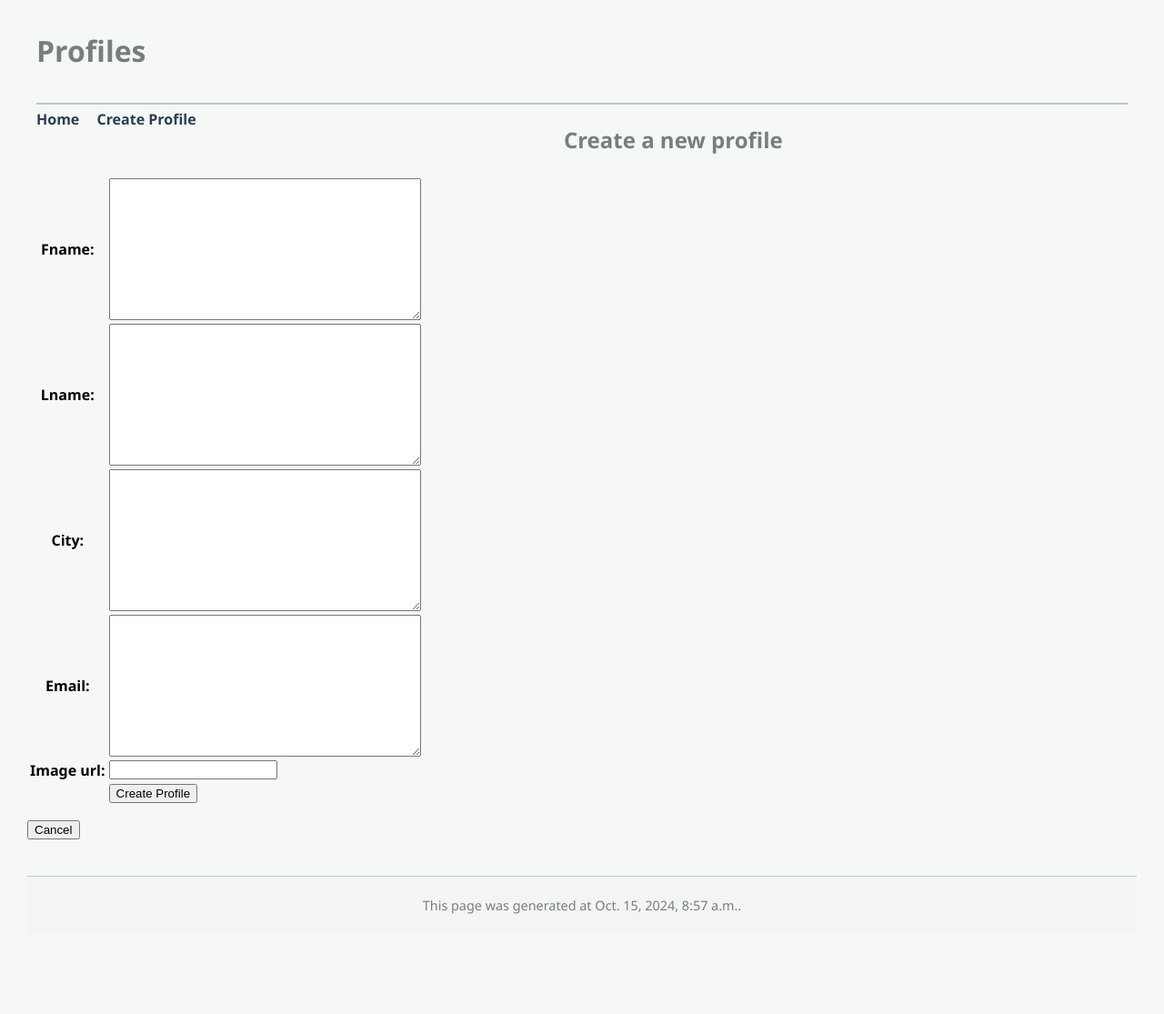
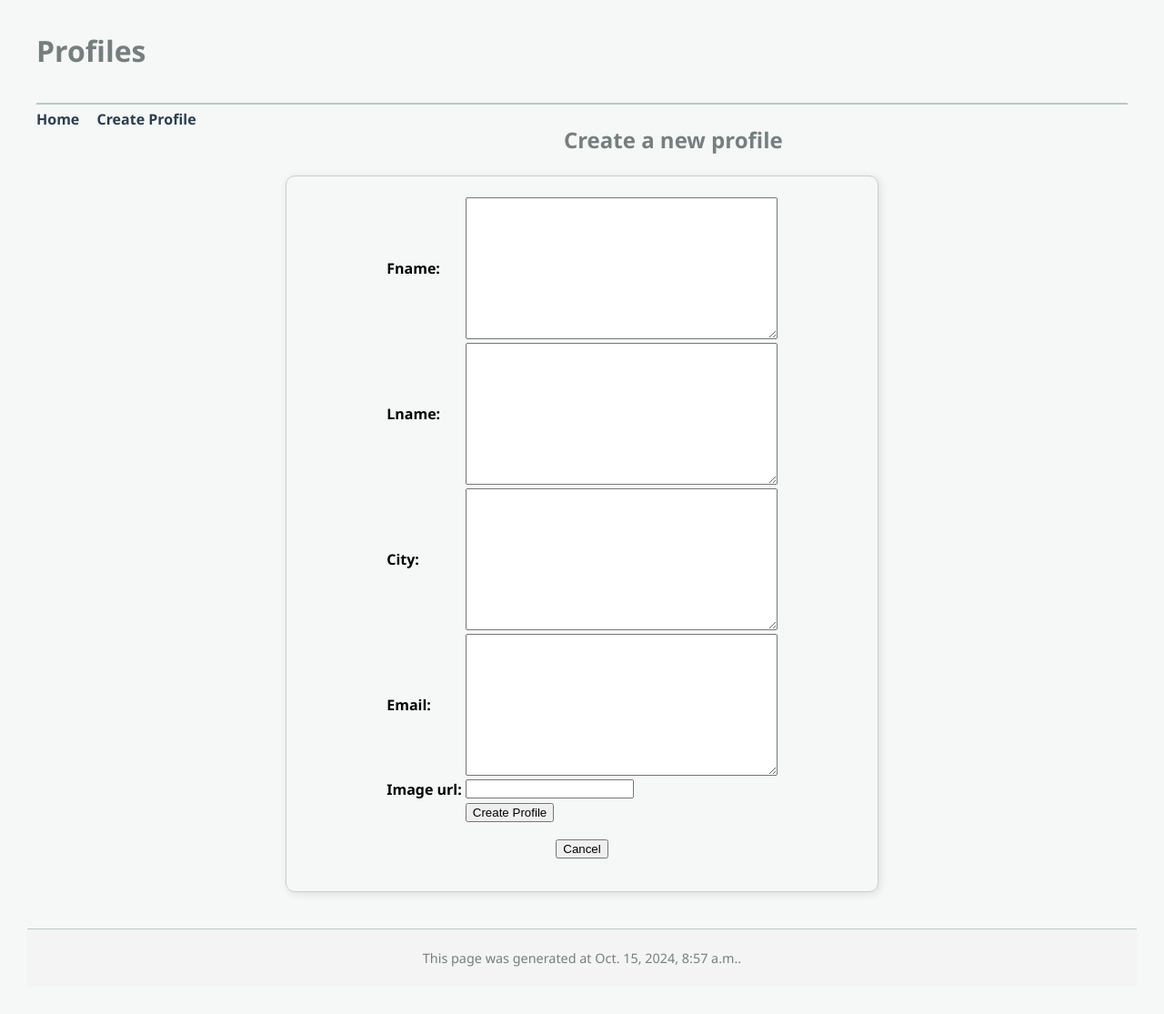
Before and after one commit to cros-nash/cs412, a Django app: page /mini_fb/create_profile/ in a window 1280 px wide. Shown: the whole page at 91% size. Before the commit the page ends 1005 px from the top, so only its background shows below. Run offline with Django 4.2, Linux system fonts and the light colour scheme.

Commit message:
Added views and template for mini_fb

```diff
--- a/mini_fb/templates/mini_fb/create_profile_form.html
+++ b/mini_fb/templates/mini_fb/create_profile_form.html
@@ -1,9 +1,10 @@
-<!-- mini_fb/templates/mini_fb/create_comment_form.html -->
+<!-- mini_fb/templates/mini_fb/create_profile_form.html -->
 {% extends 'mini_fb/base.html' %}
 {% block content %}
     <h2>Create a new profile</h2>
+    <div class="form-container">
         <form method='POST'>
-        <table>
+            <table class="form-table">
                 {{form.as_table}}
                 <tr>
                     <td></td>
@@ -19,4 +20,5 @@
         <form action="{% url 'show_all' %}">
             <input type='submit' name='Cancel' value='Cancel'>
         </form>
+    </div>
 {% endblock %}
```
Lines whose indentation alone changed are shown as unchanged.
